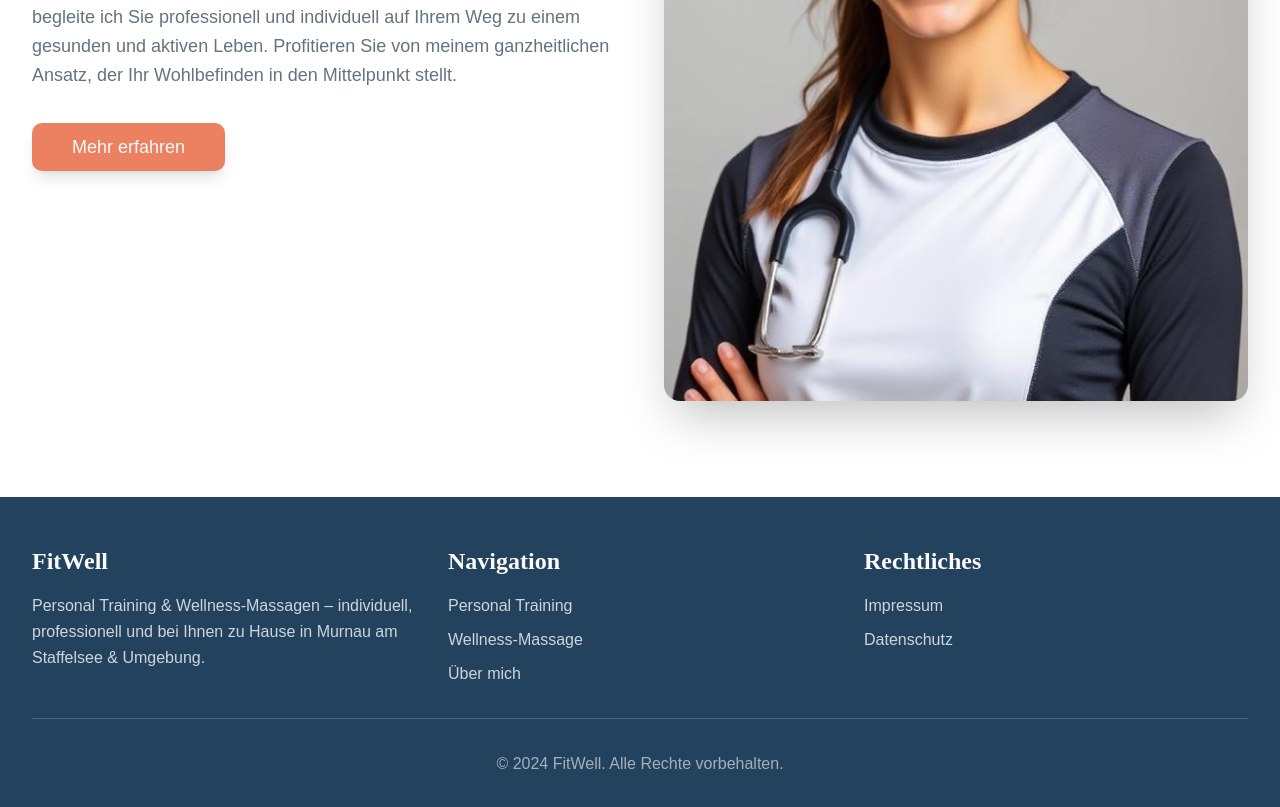
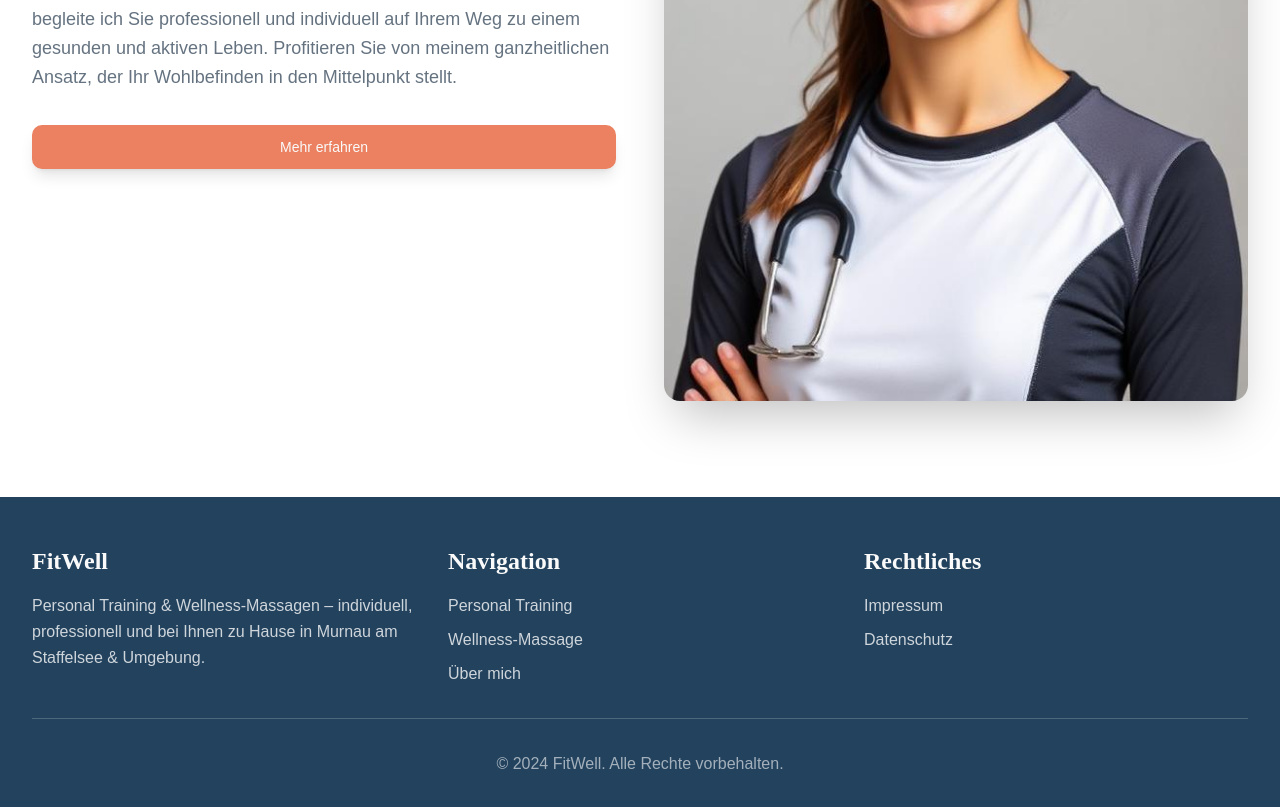
Before and after one commit to Loremgreg/wellyfit, a React (Vite) app: page / in a window 1280 px wide. Shown: the part 2220-3027 px from the top of the page. Built offline with nearby package versions, Linux system fonts and the light colour scheme.

Commit message:
Update button style
Apply the same style as the previous button to the current button. The button will have the variant "accent", size "lg", and a width of "w-full".

```diff
--- a/src/pages/Homepage.tsx
+++ b/src/pages/Homepage.tsx
@@ -128,7 +128,7 @@ const Homepage = () => {
               <p className="text-lg mb-8 text-muted-foreground leading-relaxed">
                 Als in Belgien ausgebildeter Physiotherapeut und Personal Trainer begleite ich Sie professionell und individuell auf Ihrem Weg zu einem gesunden und aktiven Leben. Profitieren Sie von meinem ganzheitlichen Ansatz, der Ihr Wohlbefinden in den Mittelpunkt stellt.
               </p>
-              <Button asChild variant="accent" size="lg" className="text-lg px-10 py-6">
+              <Button asChild variant="accent" size="lg" className="w-full">
                 <Link to="/uber-mich">Mehr erfahren</Link>
               </Button>
             </div>
```
